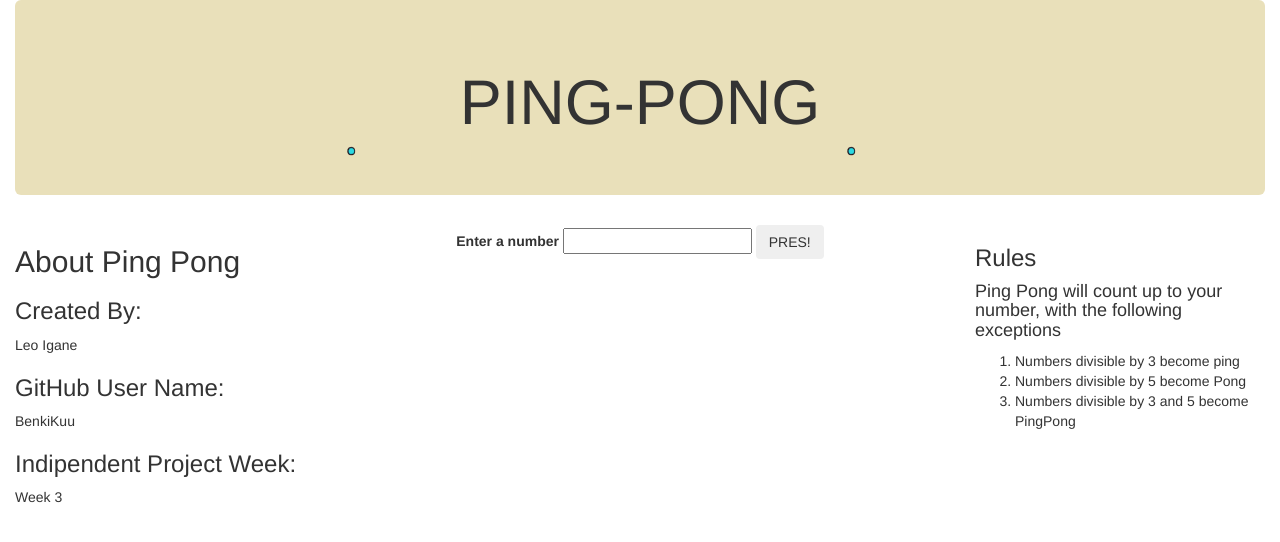
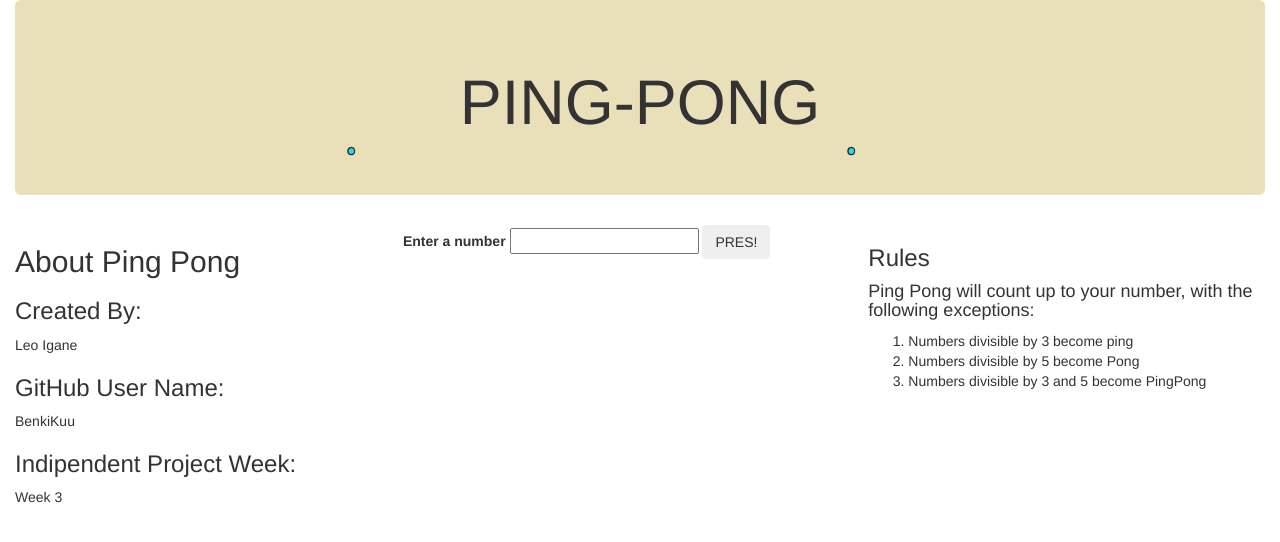
Before and after one commit to BenkiKuu/ip3, a plain HTML site: page index.html in a window 1280 px wide. Drawn offline with nearby package versions, Linux system fonts and the light colour scheme.

```diff
--- a/index.html
+++ b/index.html
@@ -24,7 +24,7 @@
     <h3>Indipendent Project Week:</h3>
     <p>Week 3</p>
   </div>
-  <div class="col-md-6">
+  <div class="col-md-5">
       <form class="row" id="pingResult">
         <div class="form-group">
           <label for="number">Enter a number</label>
@@ -37,9 +37,9 @@
       <div id="result">
       </div>
     </div>
-    <div class="col-md-3">
+    <div class="col-md-4">
       <h3>Rules</h3>
-      <h4>Ping Pong will count up to your number, with the following exceptions</h4>
+      <h4>Ping Pong will count up to your number, with the following exceptions:</h4>
       <ol>
         <li>Numbers divisible by 3 become ping</li>
         <li>Numbers divisible by 5 become Pong</li>
```
